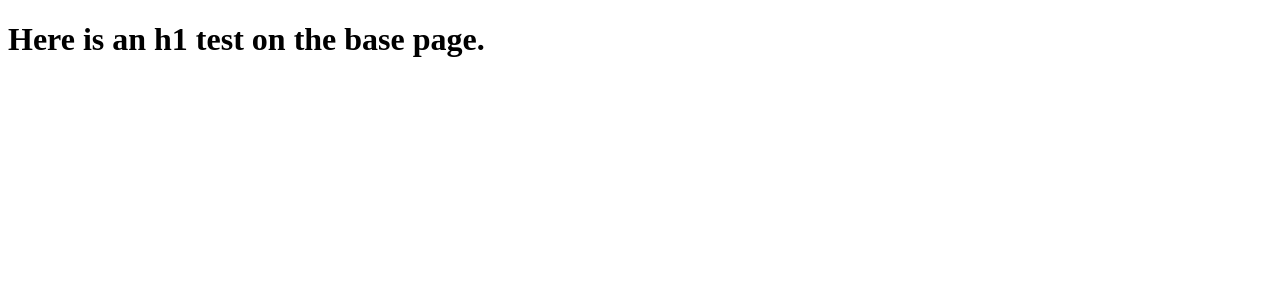
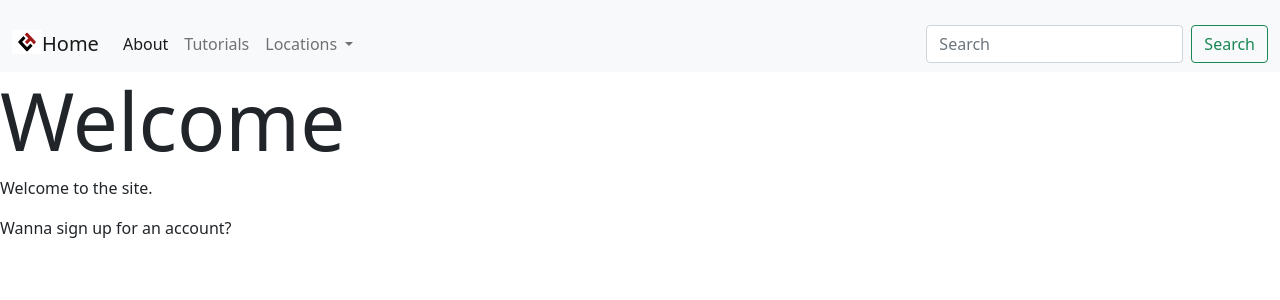
Before and after one commit to Tannergames47/WebsiteFullBuild, a Flask app: page / in a window 1280 px wide. Shown: the top 300 px of the page. Run offline with Flask 2, Linux system fonts and the light colour scheme; some libraries are stand-ins or nearby versions.

Commit message:
created nav bar and block

```diff
--- a/main.py
+++ b/main.py
@@ -4,18 +4,34 @@ app = Flask(__name__)
 
 
 @app.route('/')
-def base():
-    return render_template('base.html')
-
-@app.route('/home')
-def home():
-    return render_template('home.html')
-
-@app.route('/index')
 def index():
     return render_template('index.html')
 
 
 
+# def base():
+#     name = "Tanner"
+#     return render_template('base.html', name = name)
+
+# @app.route('/home')
+# def home():
+#     return render_template('home.html')
+
+# @app.route('/index')
+# def index():
+#     return render_template('index.html')
+
+# dynamic routing
+# @app.route('/user/<username>')
+# def user(username):
+#     return f"This is the home page for {username.upper()}"
+
+
+
+
+
+
+
+
 if __name__ == '__main__':
-    app.run()
+    app.run(debug=True)
--- a/templates/base.html
+++ b/templates/base.html
@@ -5,16 +5,72 @@
     <meta charset="UTF-8">
     <meta http-equiv="X-UA-Compatible" content="IE=edge">
     <meta name="viewport" content="width=device-width, initial-scale=1.0">
-    <title>Document</title>
+    <link href="https://cdn.jsdelivr.net/npm/bootstrap@5.1.3/dist/css/bootstrap.min.css" rel="stylesheet"
+        integrity="sha384-1BmE4kWBq78iYhFldvKuhfTAU6auU8tT94WrHftjDbrCEXSU1oBoqyl2QvZ6jIW3" crossorigin="anonymous">
+
+    <title>Website Build</title>
 </head>
 
 <body>
+    <nav class="navbar navbar-expand-lg navbar-light bg-light"></nav>
+    <nav class="navbar navbar-expand-lg navbar-light bg-light">
+        <div class="container-fluid">
+            <a class="navbar-brand" href="{{url_for('index')}}"><img src="../static/image/ctlogo.jpg" alt="" width="30"
+                    height="24" class="d-inline-block align-text-top">Home</a>
+            <button class="navbar-toggler" type="button" data-bs-toggle="collapse"
+                data-bs-target="#navbarSupportedContent" aria-controls="navbarSupportedContent" aria-expanded="false"
+                aria-label="Toggle navigation">
+                <span class="navbar-toggler-icon"></span>
+            </button>
+            <div class="collapse navbar-collapse" id="navbarSupportedContent">
+                <ul class="navbar-nav me-auto mb-2 mb-lg-0">
+                    <li class="nav-item">
+                        <a class="nav-link active" aria-current="page" href="#">About</a>
+                    </li>
+                    <li class="nav-item">
+                        <a class="nav-link" href="#">Tutorials</a>
+                    </li>
+                    <li class="nav-item dropdown">
+                        <a class="nav-link dropdown-toggle" href="#" id="navbarDropdown" role="button"
+                            data-bs-toggle="dropdown" aria-expanded="false">
+                            Locations
+                        </a>
+                        <ul class="dropdown-menu" aria-labelledby="navbarDropdown">
+                            <li><a class="dropdown-item" href="#">Oregon</a></li>
+                            <li><a class="dropdown-item" href="#">Washington</a></li>
+                            <li>
+                                <hr class="dropdown-divider">
+                            </li>
+                            <li><a class="dropdown-item" href="#">California</a></li>
+                        </ul>
+                    </li>
+                </ul>
+                <form class="d-flex">
+                    <input class="form-control me-2" type="search" placeholder="Search" aria-label="Search">
+                    <button class="btn btn-outline-success" type="submit">Search</button>
+                </form>
+            </div>
+        </div>
+    </nav>
+
+
     {% block content %}
 
-    <h1>Here is an h1 test on the base page.</h1>
+
+
+    <!-- <h1>Here is an h1 test on the base page.</h1>
+    <h2>Hi {{name}}</h2> -->
+
+
 
 
     {% endblock %}
+    <script src="https://cdn.jsdelivr.net/npm/@popperjs/core@2.10.2/dist/umd/popper.min.js"
+        integrity="sha384-7+zCNj/IqJ95wo16oMtfsKbZ9ccEh31eOz1HGyDuCQ6wgnyJNSYdrPa03rtR1zdB"
+        crossorigin="anonymous"></script>
+    <script src="https://cdn.jsdelivr.net/npm/bootstrap@5.1.3/dist/js/bootstrap.min.js"
+        integrity="sha384-QJHtvGhmr9XOIpI6YVutG+2QOK9T+ZnN4kzFN1RtK3zEFEIsxhlmWl5/YESvpZ13"
+        crossorigin="anonymous"></script>
 
 </body>
 
--- a/templates/index.html
+++ b/templates/index.html
@@ -2,7 +2,13 @@
 
 {% block content%}
 
-<h1>Big fat h1 test on the index page. Using block content.</h1>
+<h1 class="display-1">Welcome</h1>
+<div class="jumbotron">
+    <p>Welcome to the site.</p>
+    <p>Wanna sign up for an account?</p>
+
+</div>
+
 
 
 {% endblock %}
```
Also changed, not shown: templates/about.html (added, +8 -0 lines), templates/home.html (deleted, +0 -8 lines), static/image/ctlogo.jpg (added).
